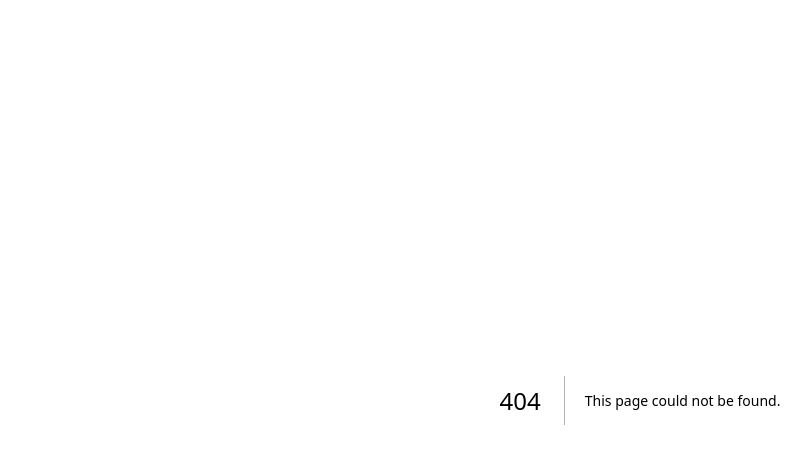
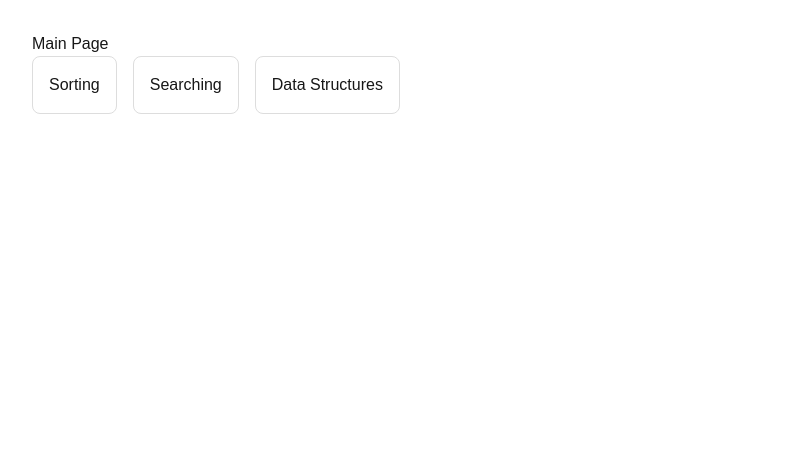
Before and after one commit to JeonB/oneday-oneproblem, a Next.js app: page /1 in a window 1280 px wide. Before the commit this address had no page. Shown: the top 464 px of the page, without its empty margins (0-811 px from the left). Built offline with nearby package versions, Linux system fonts and the light colour scheme.

Commit message:
메인페이지 추가

```diff
--- /dev/null
+++ b/app/[problem]/page.tsx
@@ -0,0 +1,41 @@
+// pages/index.tsx
+import { useRouter } from 'next/router'
+import React from 'react'
+
+const algorithms = [
+  { name: 'Sorting', topic: 'sorting' },
+  { name: 'Searching', topic: 'searching' },
+  { name: 'Data Structures', topic: 'data structures' },
+  // 필요한 알고리즘 항목 추가
+]
+
+const MainPage: React.FC = () => {
+  const router = useRouter()
+
+  const handleAlgorithmClick = (topic: string) => {
+    // 사용자가 선택한 알고리즘으로 문제 페이지로 이동
+    router.push(`/problem/${topic}`)
+  }
+
+  return (
+    <div style={{ padding: '2rem' }}>
+      <h1>Main Page</h1>
+      <div style={{ display: 'flex', gap: '1rem' }}>
+        {algorithms.map(algorithm => (
+          <button
+            key={algorithm.topic}
+            onClick={() => handleAlgorithmClick(algorithm.topic)}
+            style={{
+              padding: '1rem',
+              border: '1px solid #ddd',
+              borderRadius: '8px',
+            }}>
+            {algorithm.name}
+          </button>
+        ))}
+      </div>
+    </div>
+  )
+}
+
+export default MainPage
```
Also changed, not shown: app/test.mjs (+5 -4 lines).
